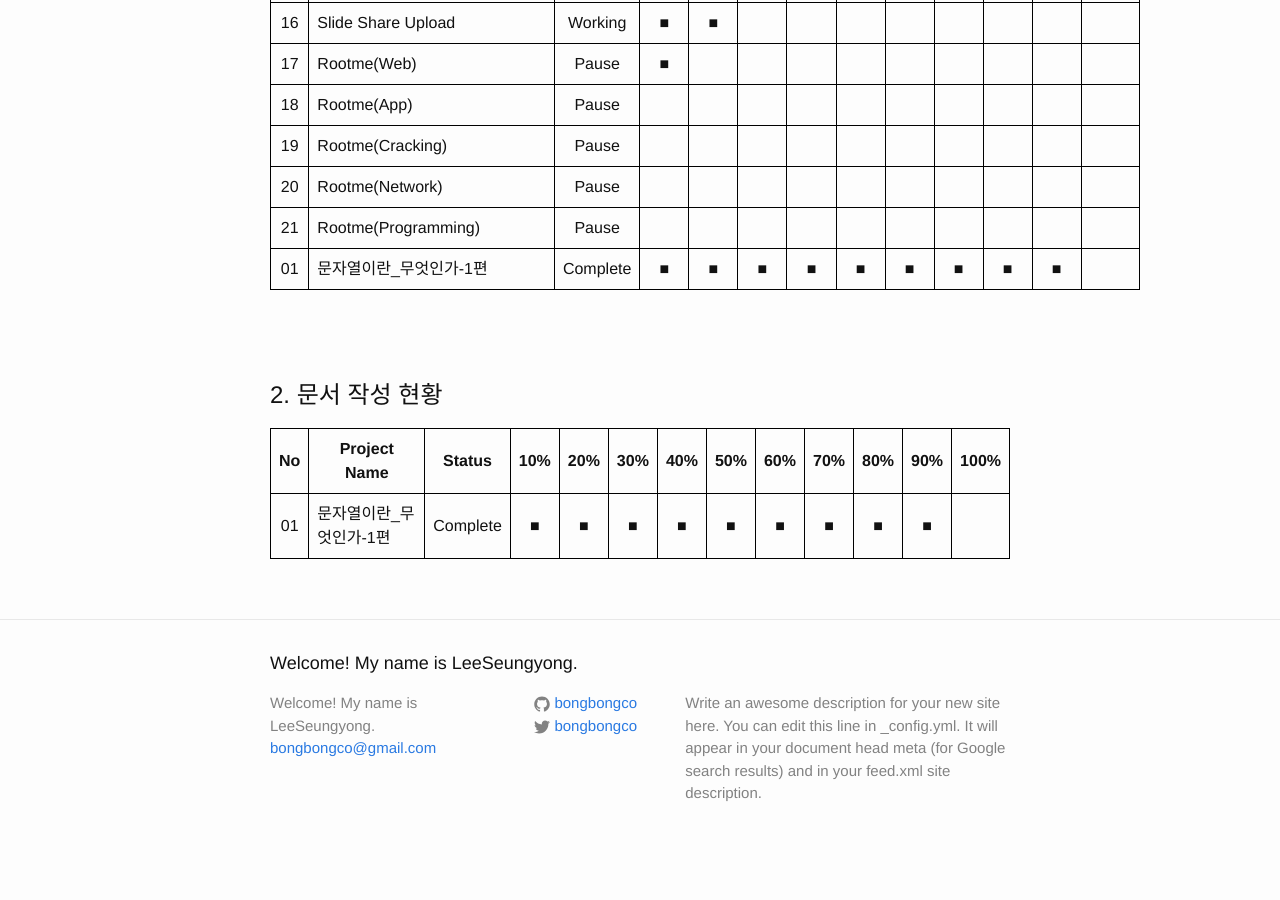
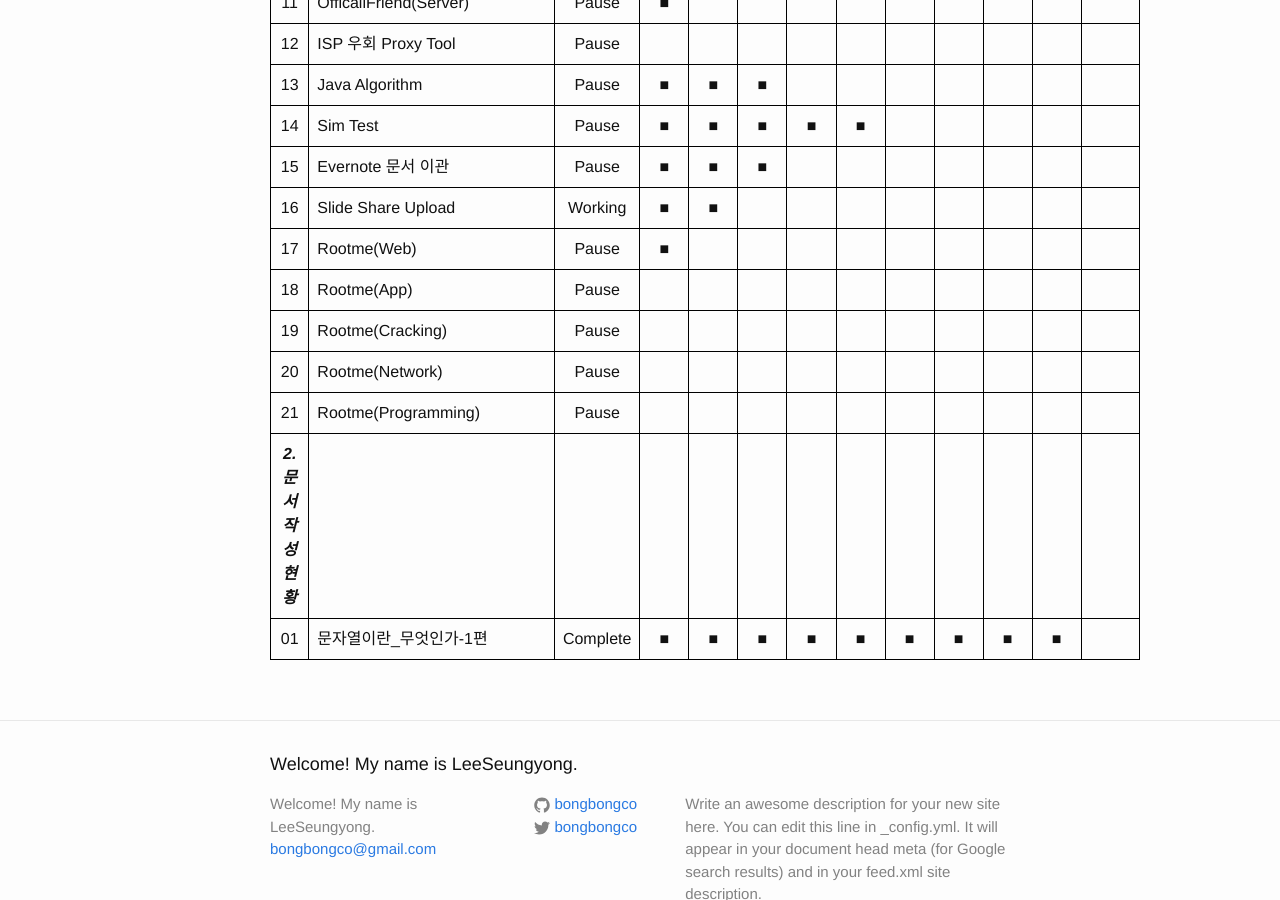
Before and after one commit to LktProgrammer/bongbongco.github.io, a Jekyll site: the page built from _posts/2016-09-12-GarbageTask.markdown, in a window 1280 px wide and 900 px high, scrolled down 905 px. Built offline with Jekyll 4.4.1, drawn with Linux system fonts in a browser that asks for light colours; before the commit the page ends 1770 px from its top, so only the background shows below that.

Commit message:
Update 2016-09-12-GarbageTask.markdown

```diff
--- a/_posts/2016-09-12-GarbageTask.markdown
+++ b/_posts/2016-09-12-GarbageTask.markdown
@@ -30,15 +32,7 @@ title: 개인 프로젝트 목록.
 |19| Rootme(Cracking)|Pause||||||||||
 |20| Rootme(Network)|Pause||||||||||
 |21| Rootme(Programming)|Pause||||||||||
+|:-:|
+|***2. 문서 작성 현황***|
 |01| 문자열이란_무엇인가-1편 |Complete|■|■|■|■|■|■|■|■|■|
 |--+-----------+------+---+---+---+---+---+---+---+---+---+----|
-
-<br />
-<br />
-
-# 2. 문서 작성 현황
-
-|--+-----------+------+---+---+---+---+---+---+---+---+---+----|
-|No|Project Name|Status|10%|20%|30%|40%|50%|60%|70%|80%|90%|100%|
-|:-:|-----------|:-----:|:-:|:-:|:-:|:-:|:-:|:-:|:-:|:-:|:-:|:-:|
-|01| 문자열이란_무엇인가-1편 |Complete|■|■|■|■|■|■|■|■|■|
```
Also changed, not shown: other parts of _posts/2016-09-12-GarbageTask.markdown (+2 -0 lines).
